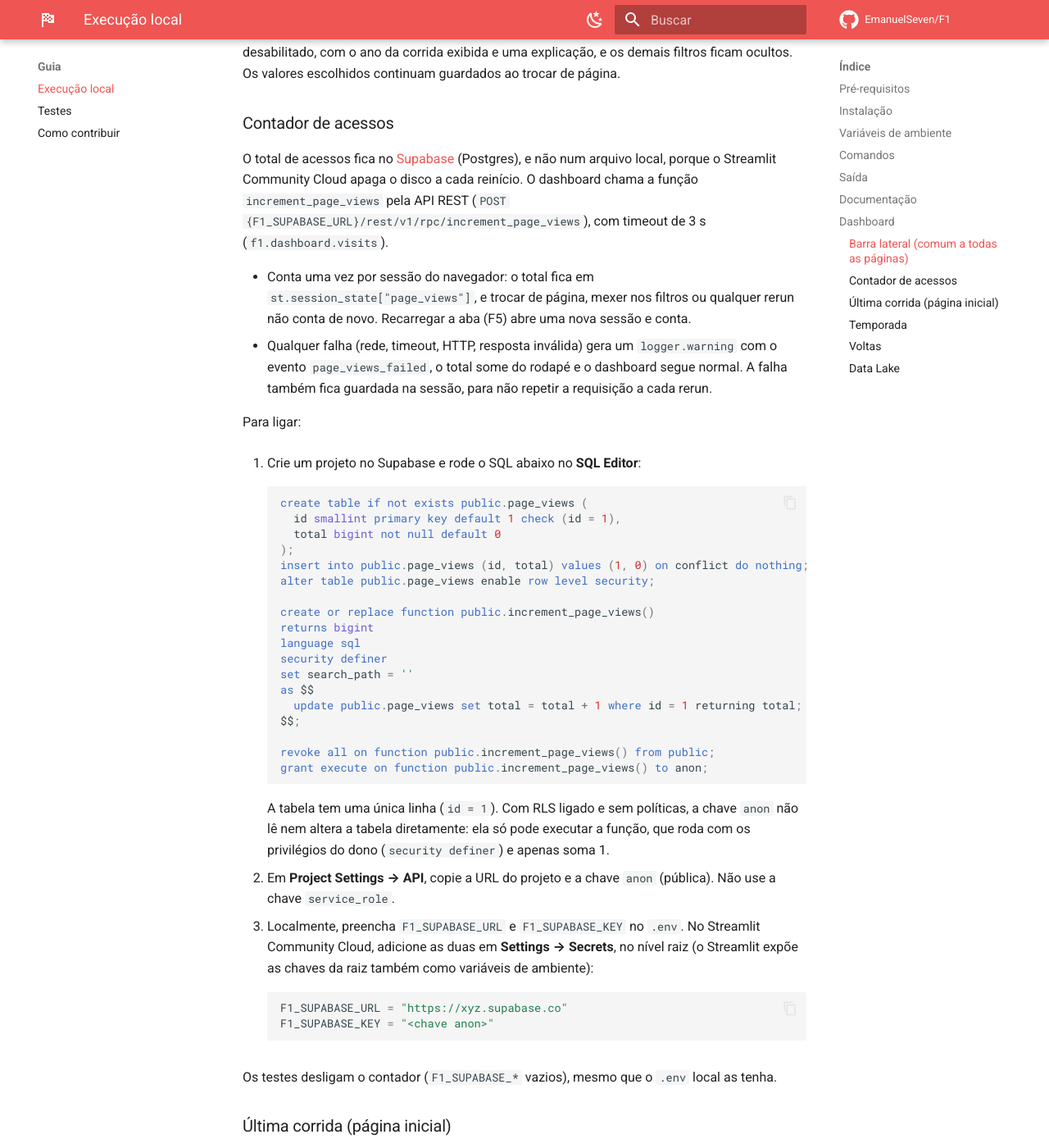
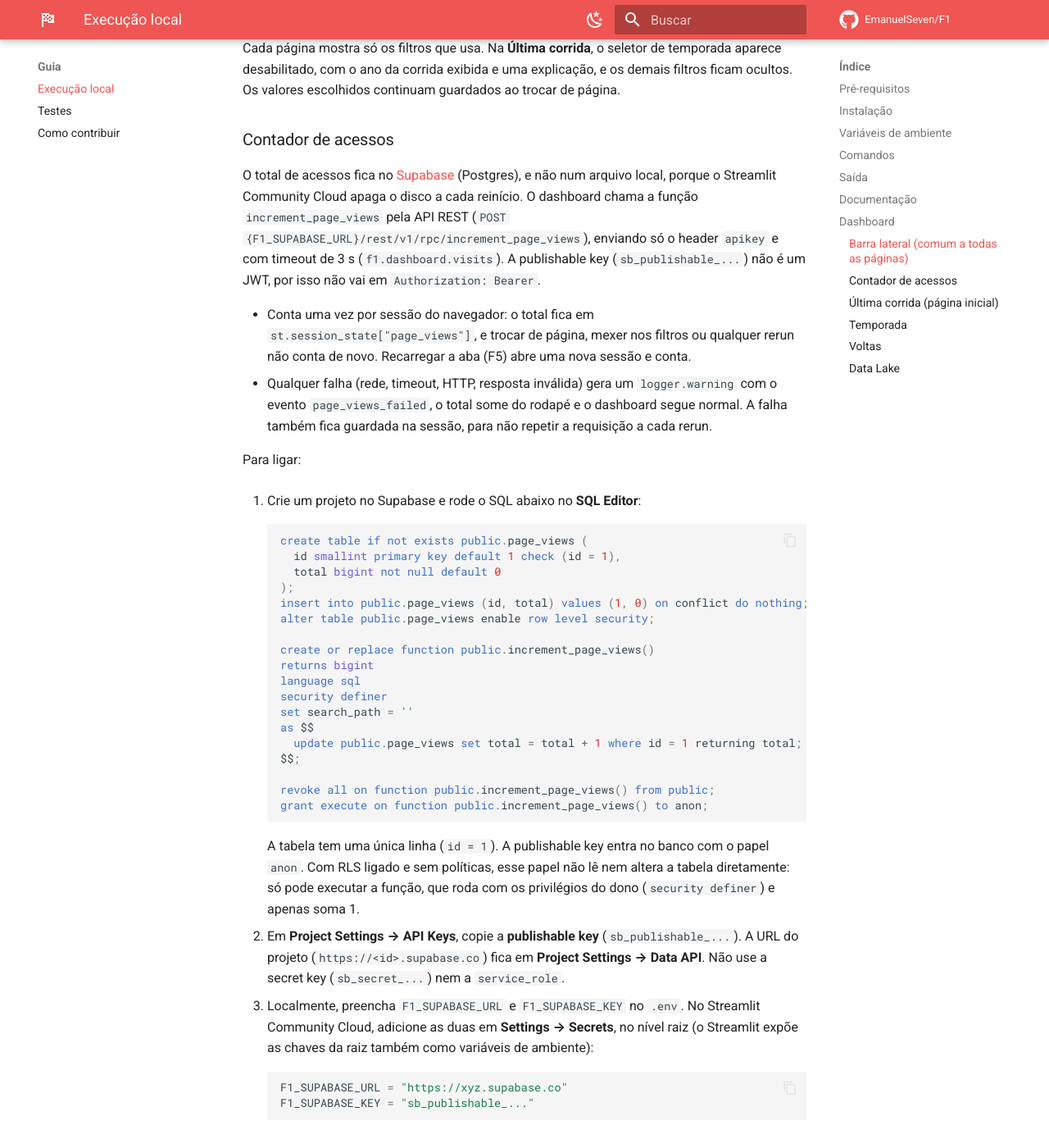
Before and after one commit to EmanuelSeven/F1, an MkDocs documentation site: the page built from docs/execucao-local.md, in a window 1280 px wide and 1400 px high, scrolled down 3805 px. Shown: the whole window at 82% size. Built offline with MkDocs 1.6.1 and Material for MkDocs 9.7.7, drawn with Linux system fonts in a browser that asks for light colours; comment, search, counter and statistics services are not loaded; some of the changed text lies outside the part shown.

Commit message:
fix(dashboard): envia só o header apikey ao contador de acessos
A publishable key do Supabase (sb_publishable_...) não é um JWT, então
não pode ir em Authorization: Bearer. A documentação passa a orientar o
uso da publishable key no lugar da chave anon antiga.

Co-Authored-By: Claude Opus 5.5 <noreply@anthropic.com>

````diff
--- a/docs/execucao-local.md
+++ b/docs/execucao-local.md
@@ -29,7 +29,7 @@ Copie `.env.example` para `.env` e ajuste se precisar. Todas usam o prefixo `F1_
 | `F1_REQUEST_INTERVAL_SECONDS` | `0.5` | Intervalo mínimo entre requisições |
 | `F1_MAX_REJECTION_RATE` | `0.05` | Taxa máxima de rejeição antes de falhar |
 | `F1_SUPABASE_URL` | vazio | URL do projeto Supabase do contador de acessos (ex.: `https://xyz.supabase.co`) |
-| `F1_SUPABASE_KEY` | vazio | Chave `anon` (pública) do projeto Supabase |
+| `F1_SUPABASE_KEY` | vazio | Publishable key do projeto Supabase (`sb_publishable_...`) |
 
 Sem `F1_SUPABASE_URL` ou `F1_SUPABASE_KEY`, o contador de acessos do dashboard fica desligado (veja [Contador de acessos](#contador-de-acessos)).
 
@@ -120,7 +120,7 @@ Cada página mostra só os filtros que usa. Na **Última corrida**, o seletor de
 
 ### Contador de acessos
 
-O total de acessos fica no [Supabase](https://supabase.com) (Postgres), e não num arquivo local, porque o Streamlit Community Cloud apaga o disco a cada reinício. O dashboard chama a função `increment_page_views` pela API REST (`POST {F1_SUPABASE_URL}/rest/v1/rpc/increment_page_views`), com timeout de 3 s (`f1.dashboard.visits`).
+O total de acessos fica no [Supabase](https://supabase.com) (Postgres), e não num arquivo local, porque o Streamlit Community Cloud apaga o disco a cada reinício. O dashboard chama a função `increment_page_views` pela API REST (`POST {F1_SUPABASE_URL}/rest/v1/rpc/increment_page_views`), enviando só o header `apikey` e com timeout de 3 s (`f1.dashboard.visits`). A publishable key (`sb_publishable_...`) não é um JWT, por isso não vai em `Authorization: Bearer`.
 
 - Conta uma vez por sessão do navegador: o total fica em `st.session_state["page_views"]`, e trocar de página, mexer nos filtros ou qualquer rerun não conta de novo. Recarregar a aba (F5) abre uma nova sessão e conta.
 - Qualquer falha (rede, timeout, HTTP, resposta inválida) gera um `logger.warning` com o evento `page_views_failed`, o total some do rodapé e o dashboard segue normal. A falha também fica guardada na sessão, para não repetir a requisição a cada rerun.
@@ -150,14 +150,14 @@ Para ligar:
     grant execute on function public.increment_page_views() to anon;
     ```
 
-    A tabela tem uma única linha (`id = 1`). Com RLS ligado e sem políticas, a chave `anon` não lê nem altera a tabela diretamente: ela só pode executar a função, que roda com os privilégios do dono (`security definer`) e apenas soma 1.
+    A tabela tem uma única linha (`id = 1`). A publishable key entra no banco com o papel `anon`. Com RLS ligado e sem políticas, esse papel não lê nem altera a tabela diretamente: só pode executar a função, que roda com os privilégios do dono (`security definer`) e apenas soma 1.
 
-2. Em **Project Settings → API**, copie a URL do projeto e a chave `anon` (pública). Não use a chave `service_role`.
+2. Em **Project Settings → API Keys**, copie a **publishable key** (`sb_publishable_...`). A URL do projeto (`https://<id>.supabase.co`) fica em **Project Settings → Data API**. Não use a secret key (`sb_secret_...`) nem a `service_role`.
 3. Localmente, preencha `F1_SUPABASE_URL` e `F1_SUPABASE_KEY` no `.env`. No Streamlit Community Cloud, adicione as duas em **Settings → Secrets**, no nível raiz (o Streamlit expõe as chaves da raiz também como variáveis de ambiente):
 
     ```toml
     F1_SUPABASE_URL = "https://xyz.supabase.co"
-    F1_SUPABASE_KEY = "<chave anon>"
+    F1_SUPABASE_KEY = "sb_publishable_..."
     ```
 
 Os testes desligam o contador (`F1_SUPABASE_*` vazios), mesmo que o `.env` local as tenha.
````
Also changed, not shown: 2 other files.
